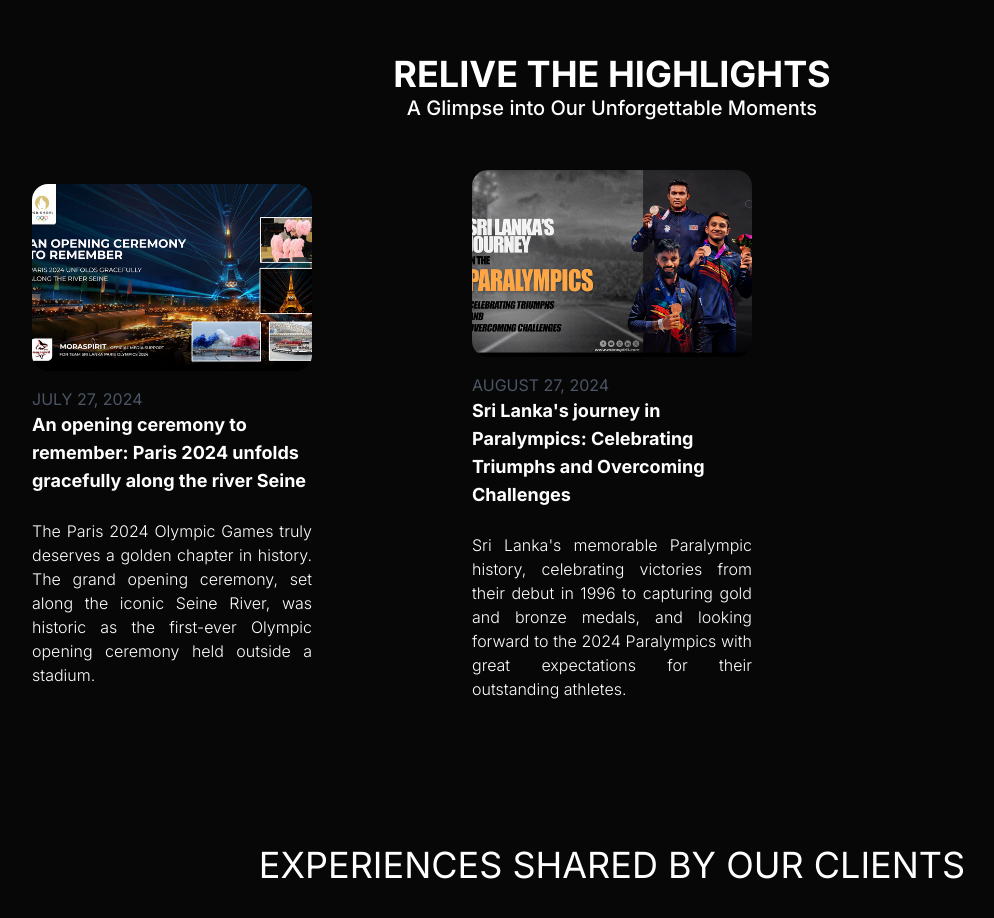
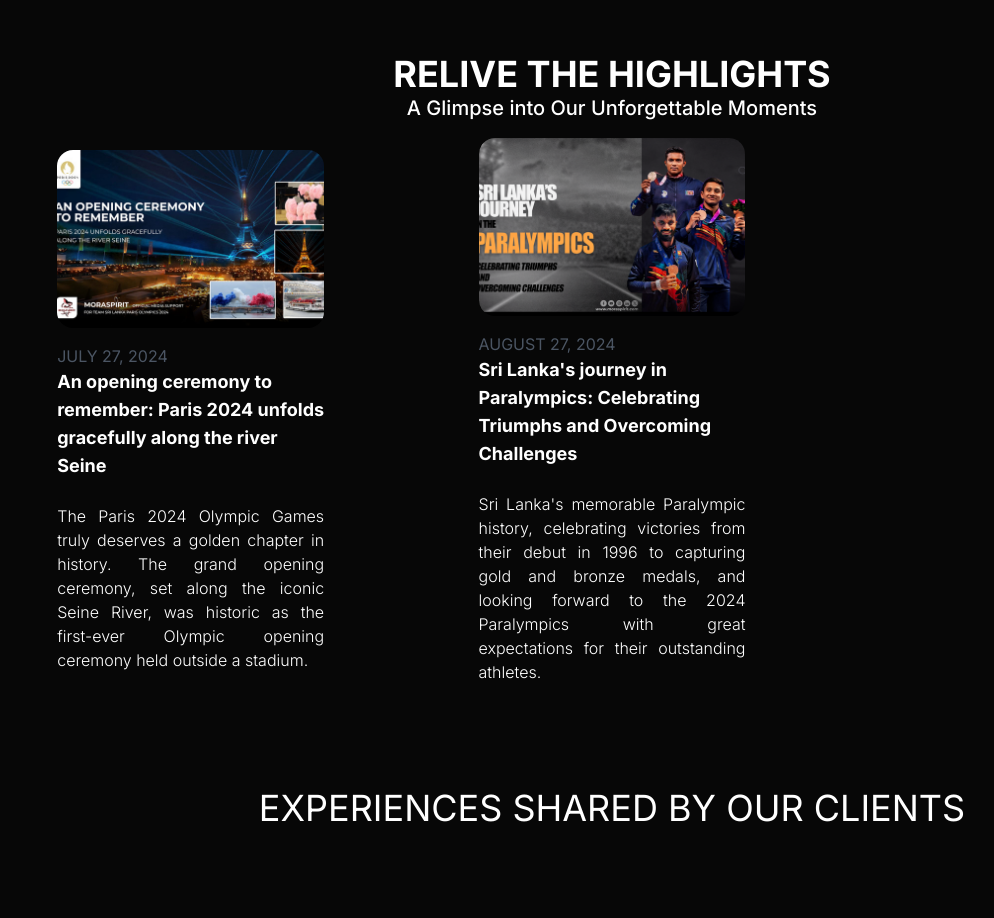
Before and after one commit to moraspirit/moraspirit360-new-ui, a Next.js app: page /marketing in a window 1280 px wide. Shown: the part 1380-2298 px from the top of the page, without its empty margins (28-1022 px from the left). Built offline with nearby package versions, Linux system fonts and the light colour scheme.

Commit message:
change marketing page padding

```diff
--- a/app/(services)/marketing/page.tsx
+++ b/app/(services)/marketing/page.tsx
@@ -92,12 +92,12 @@ export default function Home() {
 
             <section className=" w-full my-6 py-10 text-white flex flex-col items-center justify-start gap-2">
                 <ScrollRevealDiv className="w-full flex flex-col items-center">
-                    <h1 className=" text-3xl sm:text-4xl font-bold">RELIVE THE HIGHLIGHTS</h1>
-                    <h2 className=" text-lg sm:text-xl font-medium">A Glimpse into Our Unforgettable Moments</h2>
+                    <h1 className=" text-3xl sm:text-4xl font-bold text-center">RELIVE THE HIGHLIGHTS</h1>
+                    <h2 className=" text-lg sm:text-xl font-medium text-center mb-2">A Glimpse into Our Unforgettable Moments</h2>
                 </ScrollRevealDiv>
                 <ScrollUpDiv>
 
-                    <div className="w-full grid grid-cols-1 sm:grid-cols-2 lg:grid-cols-3  py-10  justify-items-center items-center gap-y-32 gap-x-10">
+                    <div className="w-full grid grid-cols-1 sm:grid-cols-2 lg:grid-cols-3  py-15 px-7  justify-items-center items-center gap-y-32 gap-x-10">
 
                         <ArticleCard
                             img="/article/1.jpg"
```
